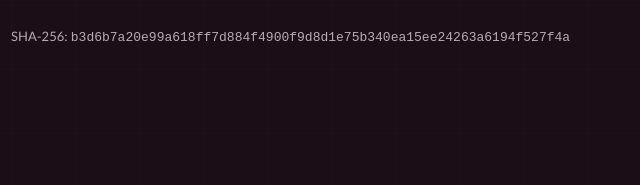
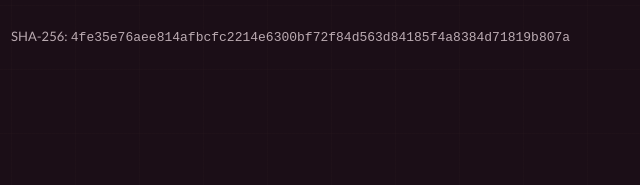
Before and after one commit to Umarjaum/publishrank_website, a website: page download.html in a window 1280 px wide. Shown: the part 571-756 px from the top of the page, 53-693 px from the left. Drawn offline with Linux system fonts and the light colour scheme; no server answers.

Commit message:
Replace website download with uploaded PublishRank build

```diff
--- a/download.html
+++ b/download.html
@@ -41,7 +41,7 @@
 <a class="btn nav-account" href="/account.html" title="Sign in or create a PublishRank account"><i class="fa-solid fa-user-circle" aria-hidden="true"></i><span>Account</span></a>
 <a class="btn primary nav-cta" href="/download.html"><i class="fa-solid fa-download" aria-hidden="true"></i> Download plugin</a>
 </div></nav>
-<main id="main" tabindex="-1"><section class="hero"><div class="container"><div class="reveal"><div class="eyebrow">Download</div><h1>Download PublishRank<br><span>version 2.9.69</span></h1><p class="lead">Free, GPLv2-or-later WordPress plugin. Install it from the ZIP through <b>Plugins → Add New → Upload Plugin</b>.</p><div class="actions"><a class="btn primary" href="/downloads/publishrank-2.9.69.zip" download><i class="fa-solid fa-download" aria-hidden="true"></i> Download PublishRank 2.9.69 (ZIP, 4.7 MB)</a><a class="btn" href="/downloads/publishrank-2.9.69.zip.sha256"><i class="fa-solid fa-download" aria-hidden="true"></i> SHA-256 checksum</a></div><p class="small">SHA-256: <code>b3d6b7a20e99a618ff7d884f4900f9d8d1e75b340ea15ee24263a6194f527f4a</code></p></div></div></section>
+<main id="main" tabindex="-1"><section class="hero"><div class="container"><div class="reveal"><div class="eyebrow">Download</div><h1>Download PublishRank<br><span>version 2.9.69</span></h1><p class="lead">Free, GPLv2-or-later WordPress plugin. Install it from the ZIP through <b>Plugins → Add New → Upload Plugin</b>.</p><div class="actions"><a class="btn primary" href="/downloads/publishrank-2.9.69.zip" download><i class="fa-solid fa-download" aria-hidden="true"></i> Download PublishRank 2.9.69 (ZIP, 4.7 MB)</a><a class="btn" href="/downloads/publishrank-2.9.69.zip.sha256"><i class="fa-solid fa-download" aria-hidden="true"></i> SHA-256 checksum</a></div><p class="small">SHA-256: <code>4fe35e76aee814afbcfc2214e6300bf72f84d563d84185f4a8384d71819b807a</code></p></div></div></section>
 <section class="section"><div class="container"><div class="prose-panel"><h2 id="source-code">Open source, included in your download</h2><p>The plugin ZIP contains the full PHP and editor source, contributor guidance and developer documentation. PublishRank is licensed under <a href="/downloads/publishrank-license.txt">GPL v2 or later</a>. Extract the ZIP to inspect the code; follow the installation instructions below to use it in WordPress.</p><h2>Release details</h2><table class="data-table"><tbody><tr><th scope="row">Version</th><td>2.9.69 (plugin header and <code>PUBLISHRANK_SEO_VERSION</code>)</td></tr><tr><th scope="row">Requires WordPress</th><td>6.3 or later</td></tr><tr><th scope="row">Requires PHP</th><td>7.4 or later</td></tr><tr><th scope="row">Tested up to</th><td>WordPress 7.1 (per the plugin readme)</td></tr><tr><th scope="row">License</th><td>GPLv2 or later</td></tr><tr><th scope="row">Latest change</th><td>Dashboard welcome banner restyle (2.9.69). 2.9.66 added an optional custom login entry link; 2.9.65 removed all blocking of native <code>/wp-admin/</code> and <code>/wp-login.php</code>.</td></tr></tbody></table>
 <h2 id="install">Install from the ZIP</h2><ol><li>Download the ZIP above. Do not unzip it.</li><li>In WordPress, go to <b>Plugins → Add New → Upload Plugin</b>, choose the file and select <b>Install Now</b>.</li><li>Select <b>Activate Plugin</b>.</li><li>Open <b>PublishRank</b> in the admin menu and follow the setup review.</li><li>Open <b>Diagnostics → Run frontend scan</b> to check for duplicate tags, then verify your sitemap index and News sitemap in <b>Sitemap Health</b>.</li></ol><p>Alternatively, upload the <code>publishrank</code> folder to <code>/wp-content/plugins/</code>. See the <a href="docs-getting-started.html">installation guide</a> for the full checklist.</p>
 <h2>Before you install</h2><ul><li><b>Use one SEO plugin at a time.</b> PublishRank warns if Yoast SEO, Rank Math, All in One SEO, SEOPress or The SEO Framework is active, but it does not deactivate them or import their data. Back up your site and test on staging first.</li><li><b>Footer credit and source markers.</b> Fresh installs show a small “Powered by PublishRank” footer credit, which an administrator can turn off in Settings. Technical provenance markers in public HTML source are always on. Neither is added to feeds, sitemaps or REST responses.</li><li><b>Optional services.</b> Search Console sign-in, Publisher Account, IndexNow and Baidu contact external services only when you enable them. The plugin readme’s External Services section lists what is sent.</li></ul>
```
Also changed, not shown: 4 other files.
